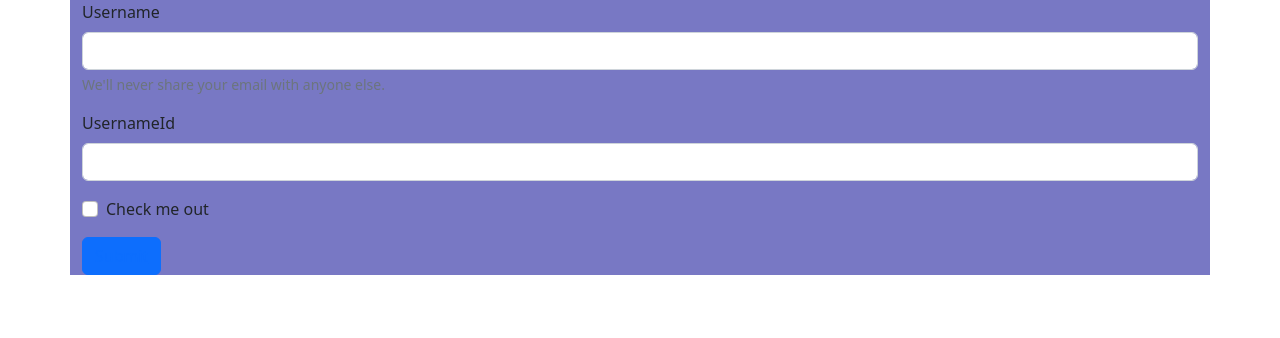
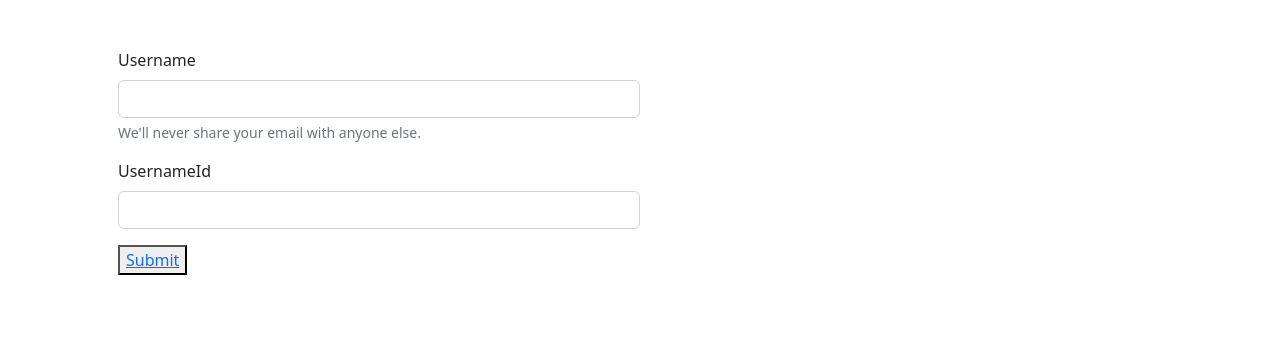
Before and after one commit to developython14/flask-chat-app, a Flask app: page /introscreen in a window 1280 px wide. Shown: the top 338 px of the page. Run offline with Flask 2, Linux system fonts and the light colour scheme; some libraries are stand-ins or nearby versions.

Commit message:
work on chat systeme

```diff
--- a/app.py
+++ b/app.py
@@ -19,9 +19,12 @@ def hello_world():
 def introscreen():
     return render_template('intro_screen.html')
 
-@app.route("/chat")
+@app.route("/chat" ,methods=['GET', 'POST'] )
 def chat():
-    return render_template('chat.html')
+    if request.method == 'GET':
+        return render_template('chat.html')
+    elif request.method == 'Post':
+        return ''
 
 
 @app.route("/filter_api")
--- a/templates/intro_screen.html
+++ b/templates/intro_screen.html
@@ -8,25 +8,23 @@
     <title>inctroscreen</title>
 </head>
 <body>
-    <div class="container" style="background-color: rgb(120, 120, 196);">
+    <div class="container p-5">
+    <div class="col-6">
         <!-- Content here -->
         <form>
             <div class="mb-3">
               <label for="exampleInputEmail1" class="form-label">Username</label>
-              <input type="email" class="form-control" id="exampleInputEmail1" aria-describedby="emailHelp">
+              <input type="email" class="form-control" id="exampleInputEmail1" aria-describedby="emailHelp" name="Username">
               <div id="emailHelp" class="form-text">We'll never share your email with anyone else.</div>
             </div>
             <div class="mb-3">
               <label for="exampleInputPassword1" class="form-label">UsernameId</label>
-              <input type="text" class="form-control" id="exampleInputPassword1">
+              <input type="text" class="form-control" id="exampleInputPassword1" name="UsernameId">
             </div>
-            <div class="mb-3 form-check">
-              <input type="checkbox" class="form-check-input" id="exampleCheck1">
-              <label class="form-check-label" for="exampleCheck1">Check me out</label>
-            </div>
-            <button type="submit" class="btn btn-primary"><a href="{{url_for('chat')}}"> Submit</a></button>
+            <button type="button" ><a href="{{url_for('chat')}}"> Submit</a></button>
           </form>
     </div>
+</div>
 
 
     <script src="//ajax.googleapis.com/ajax/libs/jquery/1.9.1/jquery.min.js"></script>
```
Also changed, not shown: static/css/intro.css (added), static/javascript/intro.js (added).
